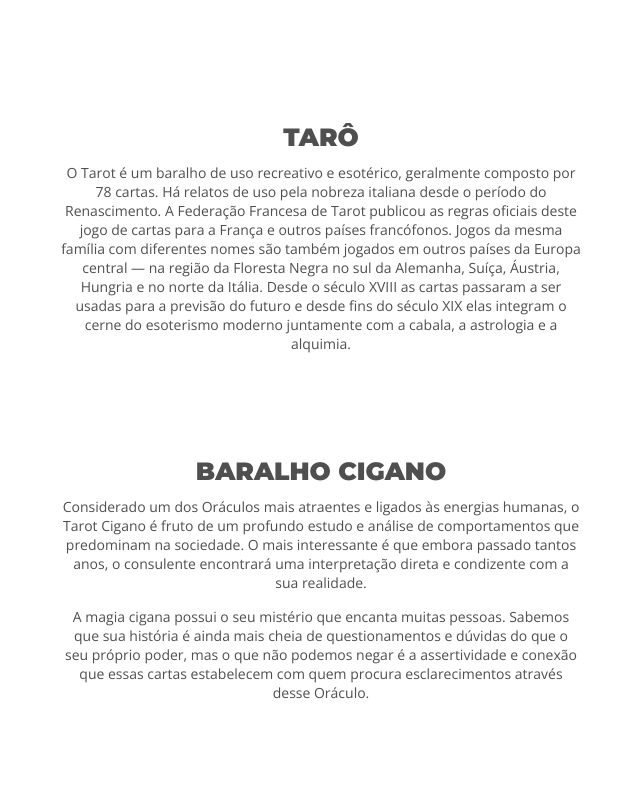
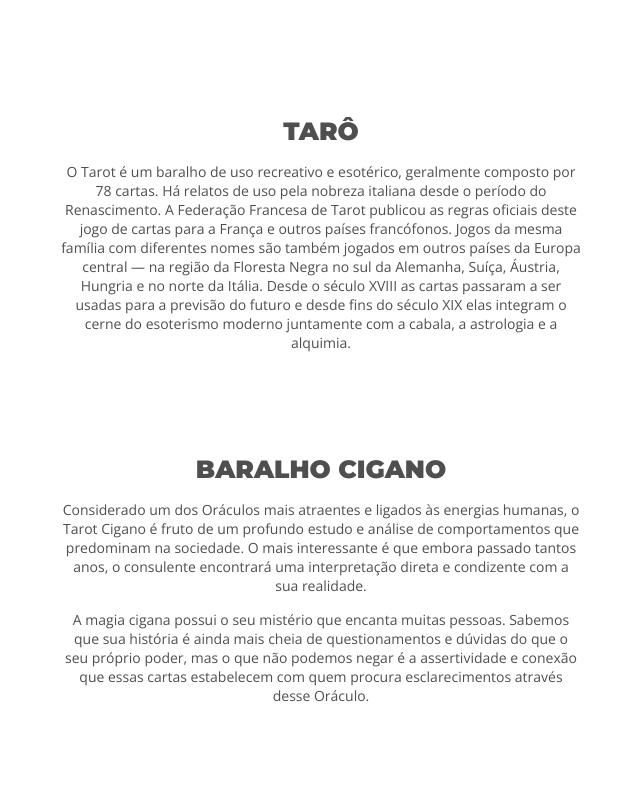
Before and after one commit to flaviobritto/encontre_se_site, a plain HTML site: page index.html in a window 1280 px wide. Shown: the part 805-1600 px from the top of the page, without its empty margins (319-959 px from the left). Drawn offline with nearby package versions, Linux system fonts and the light colour scheme.

Commit message:
second commit

```diff
--- a/assets/css/elements.css
+++ b/assets/css/elements.css
@@ -33,7 +33,7 @@
       font-size: 2.5rem;
       margin-bottom: 2rem;
       text-transform: uppercase;
-      line-height: 1.2rem;
+      line-height: 2.2rem;
   }
 
   h2 {
```
